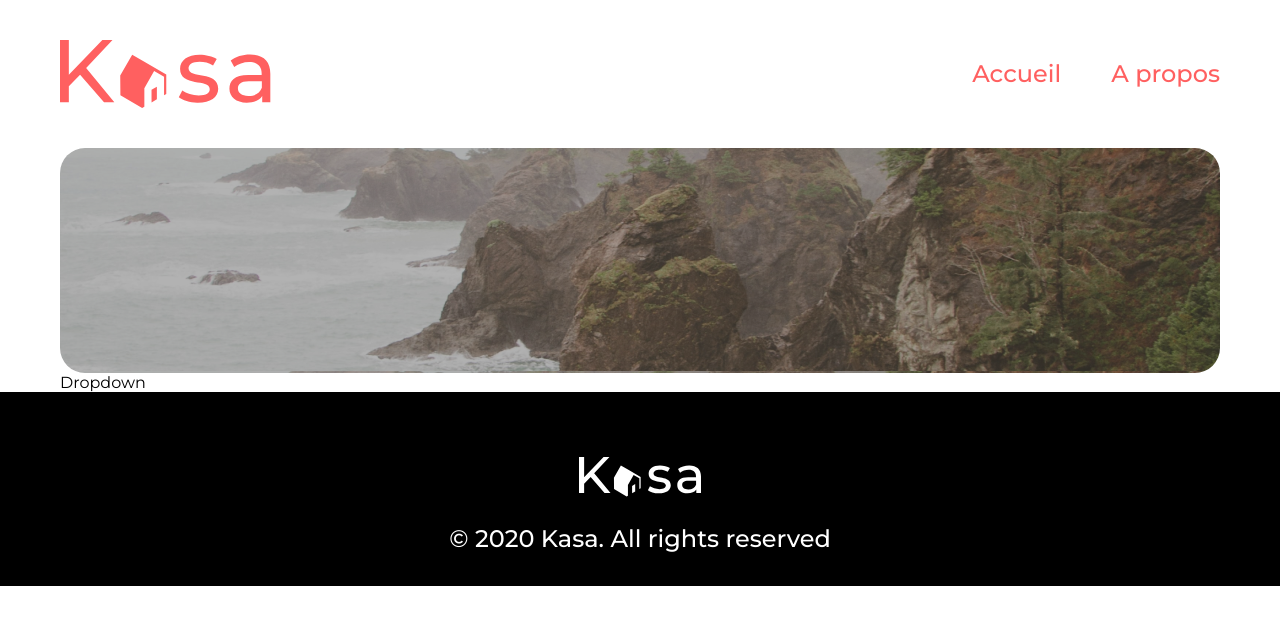
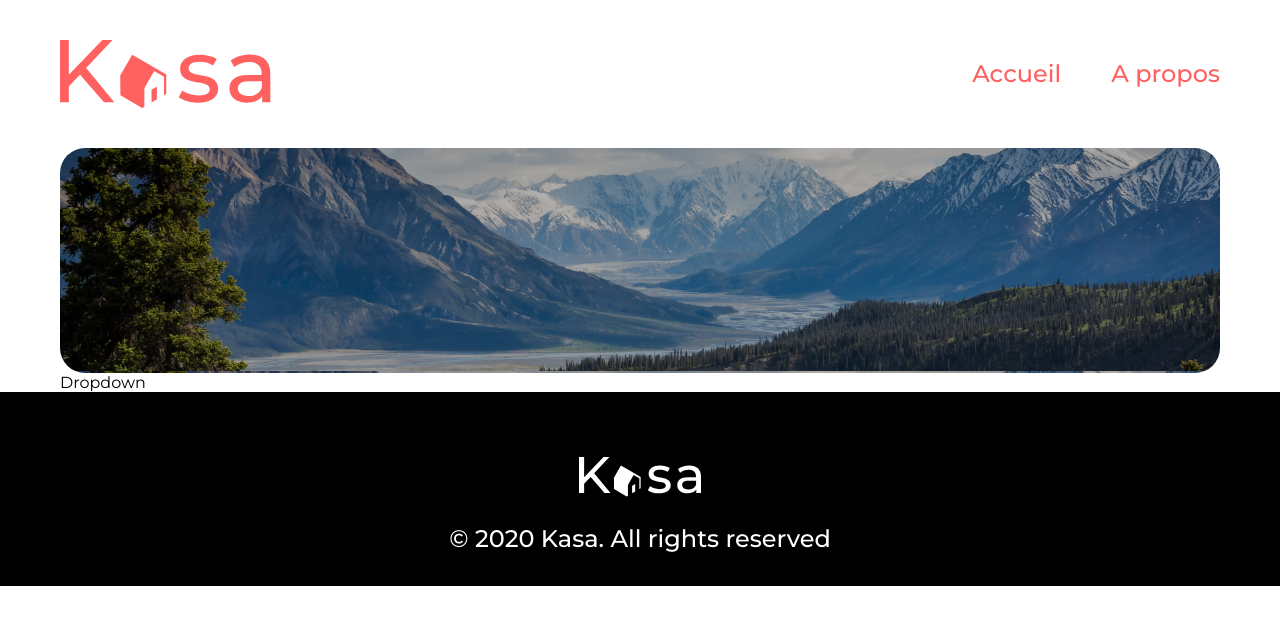
Before and after one commit to vjeanty02/OPC_Project_7, a React (Vite) app in the folder kasa/: page /about in a window 1280 px wide. Shown: the top 624 px of the page. Built offline with nearby package versions, Linux system fonts and the light colour scheme.

Commit message:
A Banner for Home page and About page

```diff
--- a/kasa/src/Components/Banner/Banner.css
+++ b/kasa/src/Components/Banner/Banner.css
@@ -1,22 +1,36 @@
 .banner{
     position: relative; /* nécessaire pour utiliser z-index */
-    min-height: 225px;
     display: flex;
     align-items: center;
     justify-content: center;
+    padding: 20px 30px;
 }
-
+.banner--home{
+    min-height: 225px;
+}
+.banner--about{
+    min-height: 225px;
+}
 .banner::before {
     content: "";
     position: absolute;
     top: 0; left: 0; right: 0; bottom: 0;
-    background-image: url("./../../../public/home_banner_img.png");
     filter: brightness(70%);
     z-index: -1;
     border-radius: 25px;
 }
+
+.banner--home::before {
+  background-image: url("./../../../public/home_banner_img.png"); /* image de fond pour la page home */
+}
+
+.banner--about::before {
+    background-image: url("./../../../public/about_banner_img.png"); /* image de fond pour la page about */
+}
+
 .banner__txt{
     font-size: 48px;
     line-height: 142.6%;
     color: white;
+    font-weight: 500;
 }
--- a/kasa/src/Components/Banner/Banner.jsx
+++ b/kasa/src/Components/Banner/Banner.jsx
@@ -1,9 +1,9 @@
 import React from "react";
 import "./Banner.css"
 
-function Banner({txt}) {
+function Banner({page,txt}) {
     return(
-        <div className="banner">
+        <div className={"banner banner--" + page}>
             <p className="banner__txt">{txt}</p>
         </div>
     );
--- a/kasa/src/Pages/About/About.jsx
+++ b/kasa/src/Pages/About/About.jsx
@@ -6,7 +6,7 @@ import Dropdown from './../../Components/Dropdown/Dropdown';
 export default function About() {
   return (
     <main className="About">
-      <Banner/>
+      <Banner txt="" page="about"/>
       <Dropdown/>
     </main>
   );
--- a/kasa/src/Pages/Home/Home.jsx
+++ b/kasa/src/Pages/Home/Home.jsx
@@ -6,7 +6,7 @@ import Card from "./../../Components/Card/Card";
 function Home() {
   return (
     <main className="Home">
-      <Banner txt="Chez vous, partout et ailleurs"/>
+      <Banner txt="Chez vous, partout et ailleurs" page="home"/>
       <div className="Container">
         <Card/>
         <Card/>
```
Also changed, not shown: kasa/public/about_banner_img.png (added).
